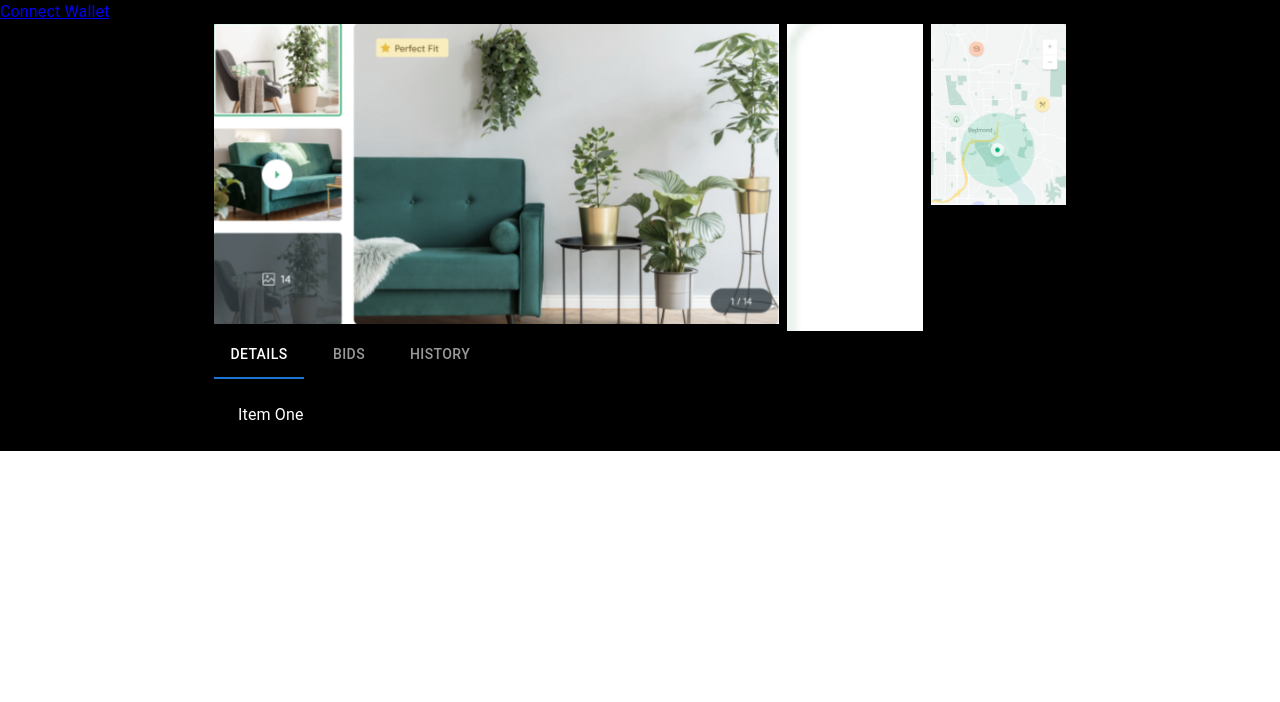
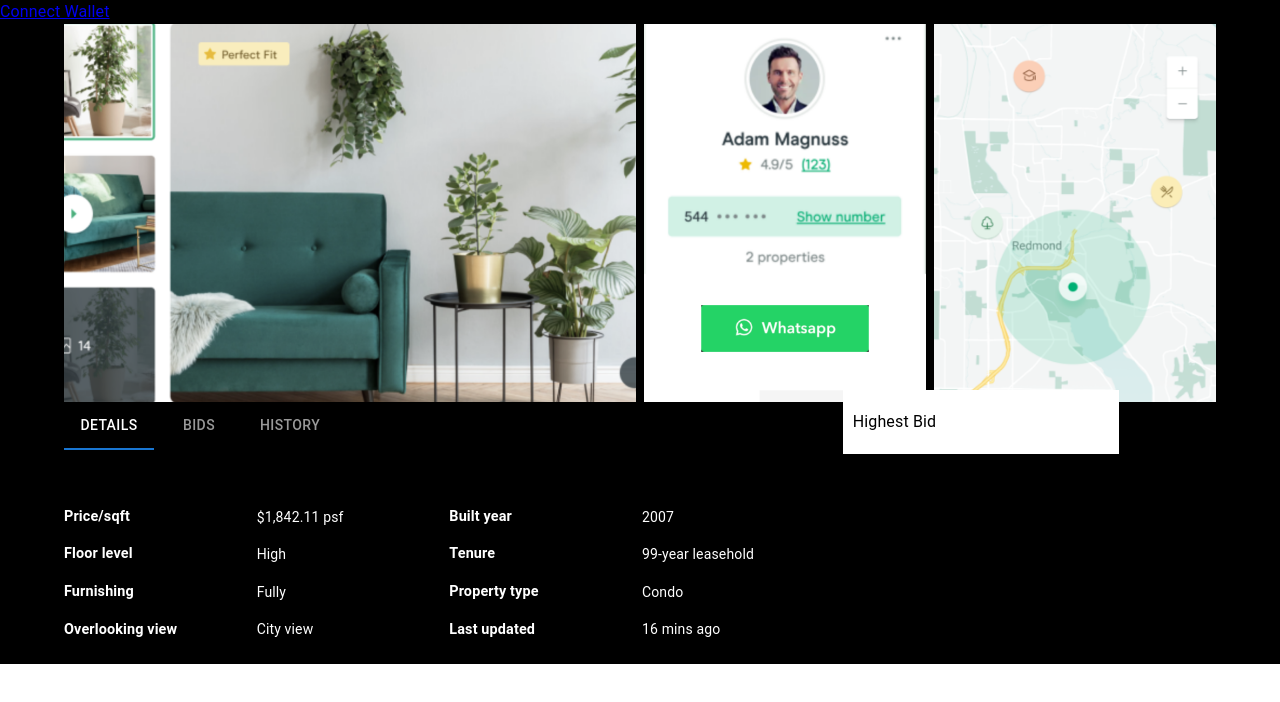
Before and after one commit to Rinkesh-PG/pg3landers, a React (Create React App) app: page / in a window 1280 px wide. Shown: the top 702 px of the page. Built offline with nearby package versions, Linux system fonts and the light colour scheme; no server answers.

Commit message:
Added Details Tab

```diff
--- a/src/modules/home/components/HomeTabPanel.js
+++ b/src/modules/home/components/HomeTabPanel.js
@@ -13,7 +13,7 @@ const HomeTabPanel = props => {
       aria-labelledby={`simple-tab-${index}`}
     >
       {value === index && (
-        <Box sx={{ p: 3 }}>
+        <Box sx={{ paddingTop: 5, paddingBottom: 3 }}>
           <Typography>{children}</Typography>
         </Box>
       )}
--- a/src/pages/Home.js
+++ b/src/pages/Home.js
@@ -1,5 +1,13 @@
 import React, { useEffect, useState } from "react";
-import { Box, Container, Grid, Paper, Tab, Tabs } from "@mui/material";
+import {
+  Box,
+  Container,
+  Grid,
+  Paper,
+  Tab,
+  Tabs,
+  Typography,
+} from "@mui/material";
 import axios from "axios";
 
 import HomeTabPanel from "../modules/home/components/HomeTabPanel";
@@ -41,26 +49,38 @@ const Home = () => {
     >
       <a href="/wallet">Connect Wallet</a>
 
-      <Container maxWidth="md">
-        <Box sx={{ flexGrow: 1, overflow: "hidden" }}>
+      <Container maxWidth="lg">
+        <Box sx={{ flexGrow: 1, overflow: "hidden", width: "100%" }}>
           <Grid container spacing={1}>
-            <Grid item xs={4} md={8}>
-              <Box sx={{ width: "100%" }}>
-                <img style={{ width: "100%" }} src={image1} alt="Listing" />
-              </Box>
+            <Grid item xs={4} md={6}>
+              <Box
+                sx={{
+                  width: "100%",
+                  height: "100%",
+                  backgroundImage: `url(${image1})`,
+                  backgroundSize: "cover",
+                  backgroundPosition: "center",
+                }}
+              />
             </Grid>
-            <Grid item xs={4} md={2}>
+            <Grid item xs={4} md={3}>
               <Box
                 sx={{
                   width: "100%",
                   height: "100%",
                   backgroundImage: `url(${image3})`,
+                  backgroundSize: "cover",
+                  backgroundPosition: "center",
                 }}
               ></Box>
             </Grid>
-            <Grid item xs={4} md={2}>
+            <Grid item xs={4} md={3}>
               <Box>
-                <img style={{ width: "100%" }} src={image2} alt="Map" />
+                <img
+                  style={{ width: "100%", display: "block" }}
+                  src={image2}
+                  alt="Map"
+                />
               </Box>
             </Grid>
           </Grid>
@@ -78,8 +98,129 @@ const Home = () => {
               <Tab label="History" {...a11yProps(2)} />
             </Tabs>
           </Box>
+          <Grid container columnSpacing={2}>
+            <Grid item md={8}>
+              <>
                 <HomeTabPanel value={value} index={0}>
-            Item One
+                  <Box>
+                    <Grid
+                      sx={{ marginTop: 1, alignItems: "center" }}
+                      container
+                      spacing={1}
+                    >
+                      <Grid item md={3}>
+                        <Typography
+                          sx={{ fontWeight: "bold", fontSize: "0.9rem" }}
+                          variant={"body1"}
+                        >
+                          Price/sqft
+                        </Typography>
+                      </Grid>
+                      <Grid item md={3}>
+                        <Typography variant={"body2"}>$1,842.11 psf</Typography>
+                      </Grid>
+                      <Grid item md={3}>
+                        <Typography
+                          sx={{ fontSize: "0.9rem", fontWeight: "bold" }}
+                          variant={"body1"}
+                        >
+                          Built year
+                        </Typography>
+                      </Grid>
+                      <Grid item md={3}>
+                        <Typography variant={"body2"}>2007</Typography>
+                      </Grid>
+                    </Grid>
+
+                    <Grid
+                      sx={{ marginTop: 1, alignItems: "center" }}
+                      container
+                      spacing={1}
+                    >
+                      <Grid item md={3}>
+                        <Typography
+                          sx={{ fontSize: "0.9rem", fontWeight: "bold" }}
+                          variant={"body1"}
+                        >
+                          Floor level
+                        </Typography>
+                      </Grid>
+                      <Grid item md={3}>
+                        <Typography variant={"body2"}>High</Typography>
+                      </Grid>
+                      <Grid item md={3}>
+                        <Typography
+                          sx={{ fontSize: "0.9rem", fontWeight: "bold" }}
+                          variant={"body1"}
+                        >
+                          Tenure
+                        </Typography>
+                      </Grid>
+                      <Grid item md={3}>
+                        <Typography variant={"body2"}>
+                          99-year leasehold
+                        </Typography>
+                      </Grid>
+                    </Grid>
+
+                    <Grid
+                      sx={{ marginTop: 1, alignItems: "center" }}
+                      container
+                      spacing={1}
+                    >
+                      <Grid item md={3}>
+                        <Typography
+                          sx={{ fontSize: "0.9rem", fontWeight: "bold" }}
+                          variant={"body1"}
+                        >
+                          Furnishing
+                        </Typography>
+                      </Grid>
+                      <Grid item md={3}>
+                        <Typography variant={"body2"}>Fully</Typography>
+                      </Grid>
+                      <Grid item md={3}>
+                        <Typography
+                          sx={{ fontSize: "0.9rem", fontWeight: "bold" }}
+                          variant={"body1"}
+                        >
+                          Property type
+                        </Typography>
+                      </Grid>
+                      <Grid item md={3}>
+                        <Typography variant={"body2"}>Condo</Typography>
+                      </Grid>
+                    </Grid>
+
+                    <Grid
+                      sx={{ marginTop: 1, alignItems: "center" }}
+                      container
+                      spacing={1}
+                    >
+                      <Grid item md={3}>
+                        <Typography
+                          sx={{ fontSize: "0.9rem", fontWeight: "bold" }}
+                          variant={"body1"}
+                        >
+                          Overlooking view
+                        </Typography>
+                      </Grid>
+                      <Grid item md={3}>
+                        <Typography variant={"body2"}>City view</Typography>
+                      </Grid>
+                      <Grid item md={3}>
+                        <Typography
+                          sx={{ fontSize: "0.9rem", fontWeight: "bold" }}
+                          variant={"body1"}
+                        >
+                          Last updated
+                        </Typography>
+                      </Grid>
+                      <Grid item md={3}>
+                        <Typography variant={"body2"}>16 mins ago</Typography>
+                      </Grid>
+                    </Grid>
+                  </Box>
                 </HomeTabPanel>
                 <HomeTabPanel value={value} index={1}>
                   Item Two
@@ -87,6 +228,24 @@ const Home = () => {
                 <HomeTabPanel value={value} index={2}>
                   Item Three
                 </HomeTabPanel>
+              </>
+            </Grid>
+            <Grid item md={3}>
+              <Box
+                sx={{
+                  marginTop: "-60px",
+                  background: "white",
+                  color: "black",
+                  py: "20px",
+                  px: "10px",
+                }}
+              >
+                <Box>
+                  <Typography>Highest Bid</Typography>
+                </Box>
+              </Box>
+            </Grid>
+          </Grid>
         </Box>
       </Container>
     </Box>
```
Lines whose indentation alone changed are shown as unchanged.
